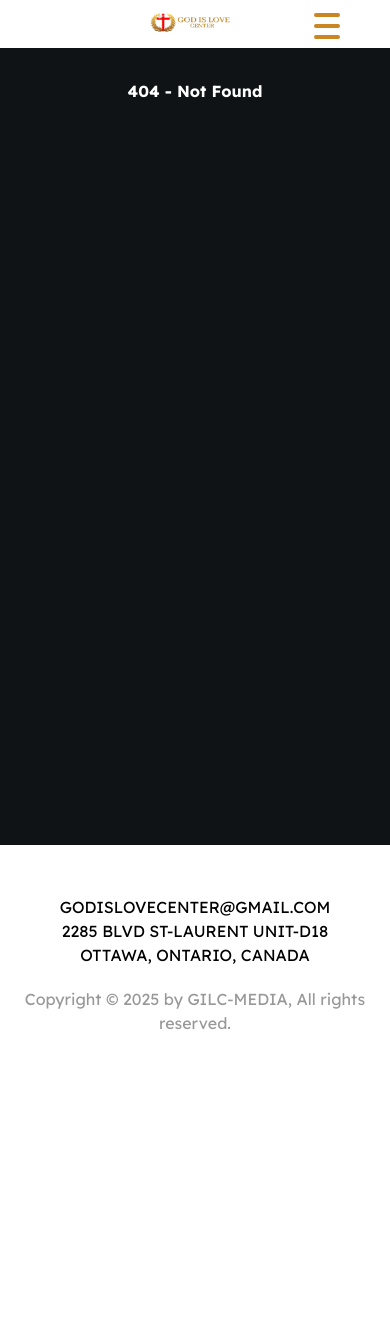
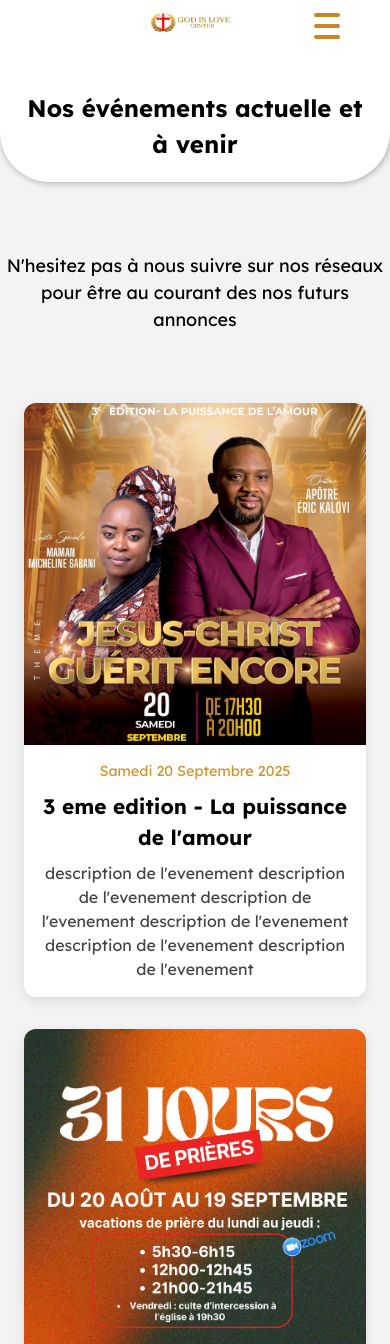
Before and after one commit to exauce-panda/God-is-love, a Next.js app: page /event in a window 390 px wide. Before the commit this address had no page. Shown: the top 1344 px of the page. Before the commit the page ends 1095 px from the top, so only its background shows below. Built offline with nearby package versions, Linux system fonts and the light colour scheme.

Commit message:
mis a jour de la page evenement

```diff
--- /dev/null
+++ b/app/event/page.jsx
@@ -0,0 +1,4 @@
+import EventDesc from '@/components/event.jsx';
+export default function event(){
+      return <EventDesc/>;
+}
--- a/components/MenuNav.jsx
+++ b/components/MenuNav.jsx
@@ -47,7 +47,7 @@ export default function MenuNav() {
                         <div className={styles.ligne}></div>
                     </li>
                     <li className={styles.lien}>
-                        <Link href="/evenements" onClick={handleLinkClick} className={pathname === '/evenements' ? styles.test : ''}>Événements</Link>
+                        <Link href="/event" onClick={handleLinkClick} className={pathname === '/event' ? styles.test : ''}>Événements</Link>
                         <div className={styles.ligne}></div>
                     </li>
                     <li className={styles.lien}>
--- a/components/don.module.css
+++ b/components/don.module.css
@@ -111,6 +111,7 @@
         padding-top: 120px;
         padding-bottom: 40px;
         font-size: x-large;
+        font-weight: bold;
     }
 
     .verset {
--- a/components/evenements.module.css
+++ b/components/evenements.module.css
@@ -1,5 +1,4 @@
 .bob{
-    color: rgba(209,145,44,255);
     background-color: rgb(243, 243, 243);
 }
 .affichage_img{
@@ -10,7 +9,9 @@
 .titre{
     color: rgb(0, 0, 0);
 }
-
+.dateEven{
+    color:rgba(209,145,44,255);
+}
 .top{
     display: flex;
     justify-content: center;
@@ -42,16 +43,7 @@
   justify-content: center;
   gap: 10px;
 }
-.imgDiv{
-    max-width: 100%;
-    height: auto;
-}
-.imgEv {
-    border-radius: 20px;
-    width: 500px;
-    height: 700px;
-    object-fit: cover; /* Garde une bonne mise en page */
-}
+
 .nom_reseaux{
  display: flex;
  justify-content: center;
--- /dev/null
+++ b/components/event.jsx
@@ -0,0 +1,54 @@
+import styles from "./event.module.css";
+import Image from "next/legacy/image";
+import logo_un from "@/public/logos/facebook.png";
+import logo_deux from "@/public/logos/instagram.png";
+import logo_trois from "@/public/logos/youtube.png";
+import logo_quatre from "@/public/logos/tiktok.png";
+import allEvents from '@/public/evenData/allEvents.json'; // Importation des données des événements depuis un fichier JSON local.
+export default function Event() {
+  //me permet de recuperer les elements du json allEvents
+  const currentEvent = allEvents;
+  return (
+    <div className={styles.bob}>
+    <div className={`${styles.top}`}>Nos événements actuelle et à venir</div>
+    <div className={styles.sous_top}>N&apos;hesitez pas à nous suivre sur nos réseaux pour être au courant des nos futurs annonces</div>
+    <div>
+          <div className={styles.lien}>
+          <a className={styles.sousLien} href="https://www.facebook.com/Godislovecenter?locale=fr_CA" target="_blank">
+            <Image src={logo_un} alt="logo facebook" width={60} height={60} /> <p className={styles.nom_reseaux}>FaceBook</p>
+          </a>
+          <a className={styles.sousLien} href="https://www.instagram.com/god_is_lovecenter?utm_source=ig_web_button_share_sheet&igsh=ZDNlZDc0MzIxNw==" target="_blank">
+            <Image src={logo_deux} alt="logo instagram" width={60} height={60} /> <p className={styles.nom_reseaux}>Instagram</p>
+          </a>
+          <a className={styles.sousLien} href="https://youtube.com/@gilctv4549?si=l13vyKqNc89xk2_T" target="_blank">
+            <Image src={logo_trois} alt="logo youtube" width={60} height={60} /> <p className={styles.nom_reseaux}>Youtube</p>
+          </a>
+          <a className={styles.sousLien} href="https://www.tiktok.com/@gilc_ottawa?_t=ZM-8so4Bh7Mcx4&_r=1" target="_blank">
+             <Image src={logo_quatre} alt="logo TIKTOK" width={60} height={60} /> <p className={styles.nom_reseaux}>TikTok</p>
+          </a>
+          </div>
+    </div>
+    <div className={styles.eventsContainer}>
+      {currentEvent.map((evenement) => (
+        <div key={evenement.id} className={styles.eventCard}>
+          <div className={styles.imgDiv}>
+            <Image
+              src={evenement.image}
+              alt={`Image for ${evenement.title}`}
+              className={styles.imgEv}
+              priority={evenement.priority}
+              width={400}
+              height={400}
+            />
+          </div>
+          <div className={styles.textDiv}>
+            <div className={styles.date}>{evenement.date}</div>
+            <div className={styles.title}>{evenement.title}</div>
+            <div className={styles.description}>{evenement.description}</div>
+          </div>
+        </div>
+      ))}
+    </div>
+    </div>
+  );
+}
--- /dev/null
+++ b/components/event.module.css
@@ -0,0 +1,140 @@
+.bob{
+    background-color: rgb(243, 243, 243);
+}
+.top{
+    display: flex;
+    justify-content: center;
+    text-align: center;
+    border-bottom-left-radius: 50px;
+    border-bottom-right-radius: 50px;
+    padding-top: 150px;
+    padding-bottom: 60px;
+    font-size: xx-large;
+    font-weight: bold;
+    box-shadow:1px 1px 7px rgba(0, 0, 0, 0.3);
+    color: black;
+    background-color: rgb(255, 240, 208);
+}
+.sous_top{
+    padding-top: 70px;
+    text-align: center;
+    font-size: large;
+    color: black;
+}
+.lien{
+  display: flex;
+  justify-content: center;
+  color: rgba(209,145,44,255);
+  padding: 50px;
+  gap: 180px;
+}
+.sousLien{
+  display: flex;
+  justify-content: center;
+  gap: 10px;
+}
+.nom_reseaux{
+ display: flex;
+ justify-content: center;
+ margin-top: 15px;
+}
+
+/* Container global */
+.eventsContainer {
+  display: grid;
+  gap: 2rem;
+  padding: 1.5rem;
+  padding-top: 70px;
+  grid-template-columns: repeat(2, 1fr);
+}
+
+/* Carte d'événement */
+.eventCard {
+  display: flex;
+  flex-direction: column;
+  background: #fff;
+  border-radius: 12px;
+  overflow: hidden;
+  box-shadow: 0 4px 12px rgba(0,0,0,0.1);
+  flex-direction: column; /* garde image au-dessus */
+}
+
+/* Image */
+.imgDiv {
+  display: flex;
+  justify-content: center;
+  flex: 1;
+  max-height: 460px;
+  padding-top: 30px;
+  overflow: hidden;
+}
+
+.imgEv {
+  width: 100%;
+  height: 100%;
+  object-fit: cover;
+}
+
+/* Texte */
+.textDiv {
+  padding: 1rem;
+}
+
+.date {
+  font-size: 0.9rem;
+  text-align: center;
+  color: rgba(209,145,44,255);
+  margin-bottom: 0.5rem;
+}
+
+.title {
+  font-size: 1.3rem;
+  text-align: center;
+  font-weight: bold;
+  margin-bottom: 0.5rem;
+  color : black;
+}
+
+.description {
+  text-align: center;
+  font-size: 1rem;
+  line-height: 1.5;
+  color: #444;
+}
+
+/*Mobile */
+@media (max-width: 767px) {
+  .eventsContainer {
+    grid-template-columns: 1fr;
+  }
+  .lien{
+    display: none;
+  }
+  .imgDiv{
+    padding-top: 0px;
+  }
+  .top{
+    padding: 20px;
+    text-align: center;
+    padding-top: 90px;
+    padding-bottom: 20px;
+    font-size: x-large;
+    font-weight: bold;
+    box-shadow:1px 1px 7px rgba(0, 0, 0, 0.3);
+    color: black;
+    background-color: white;
+  }
+}
+
+/*Tablette */
+@media (min-width: 768px) and (max-width: 1073px) {
+  .eventsContainer {
+    grid-template-columns: repeat(2, 1fr);
+  }
+  .lien{
+    display: none;
+  }
+ .top{
+        padding: 100px 30px 50px;
+ }
+}
--- a/components/menuNav.module.css
+++ b/components/menuNav.module.css
@@ -239,7 +239,7 @@
         position: fixed;
         background-color: white;
         padding-left: 80px;
-        padding-right: 240px;
+        padding-right: 350px;
     }
     .mobile_top {
         display: flex;
--- a/public/evenData/allEvents.json
+++ b/public/evenData/allEvents.json
@@ -4,25 +4,29 @@
       "image": "/MainEventImage/affiche_un.jpg",
       "priority": true,
       "title": "3 eme edition - La puissance de l'amour",
-      "date": "Samedi 20 Septembre 2025"
+      "date": "Samedi 20 Septembre 2025",
+      "description": "description de l'evenement description de l'evenement description de l'evenement description de l'evenement  description de l'evenement description de l'evenement"
     },
     {
       "id": 2,
       "image": "/MainEventImage/affiche_deux.jpg",
       "priority": true,
       "title": "31 jours de prières",
-      "date": "Du 20 Aout au 19 Septembre"
+      "date": "Du 20 Aout au 19 Septembre",
+      "description": "description de l'evenement description de l'evenement description de l'evenement description de l'evenement  description de l'evenement description de l'evenement"
     },
     {
       "id": 3,
       "image": "/MainEventImage/affiche_trois.jpg",
       "title": "Nuit de prière spécial",
-      "date": "Vendredi 29 Aout 2025"
+      "date": "Vendredi 29 Aout 2025",
+      "description": "description de l'evenement description de l'evenement description de l'evenement description de l'evenement  description de l'evenement description de l'evenement"
     },
     {
       "id": 4,
       "image": "/MainEventImage/affiche_trois.jpg",
       "title": "Nuit de prière spécial",
-      "date": "Vendredi 29 Aout 2025"
+      "date": "Vendredi 29 Aout 2025",
+      "description": "description de l'evenement description de l'evenement description de l'evenement description de l'evenement  description de l'evenement description de l'evenement"
     }
   ]
```
Also changed, not shown: components/evenements.jsx (+8 -21 lines), components/ministere.module.css (+9 -3 lines), components/service.module.css (+7 -2 lines).
